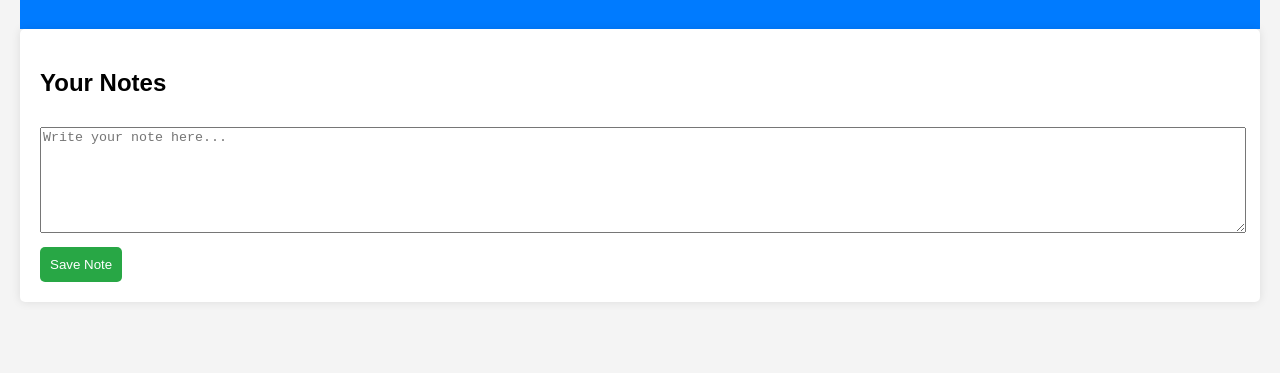
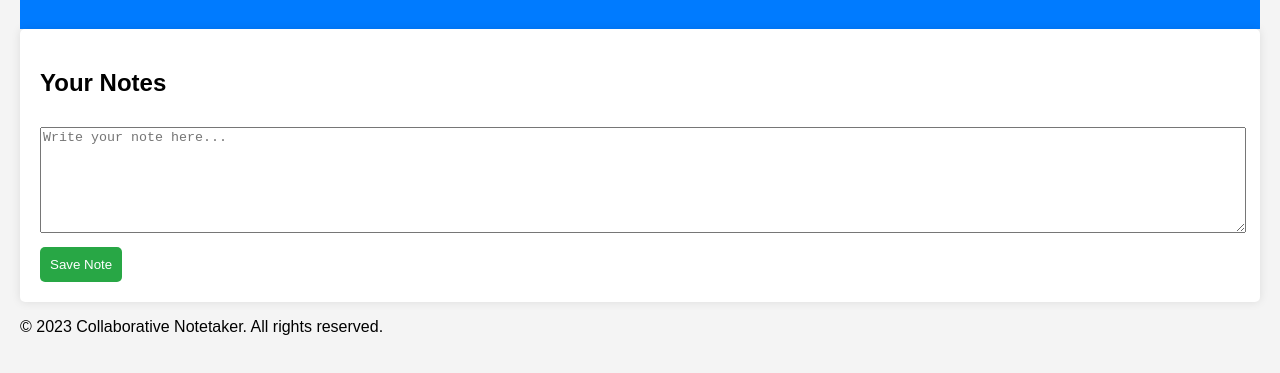
Before and after one commit to tashaxanavsem82/collaborative-notetaker, a plain HTML site: page index.html in a window 1280 px wide. Shown: the part 91-464 px from the top of the page. Drawn offline with Linux system fonts and the light colour scheme.

Commit message:
Fixed HTML structure by adding a footer section for better semantics.

```diff
--- a/index.html
+++ b/index.html
@@ -18,6 +18,9 @@
             <button id="save-note">Save Note</button>
         </div>
     </main>
+    <footer>
+        <p>&copy; 2023 Collaborative Notetaker. All rights reserved.</p>
+    </footer>
     <script src="script.js"></script>
 </body>
 </html>
```
